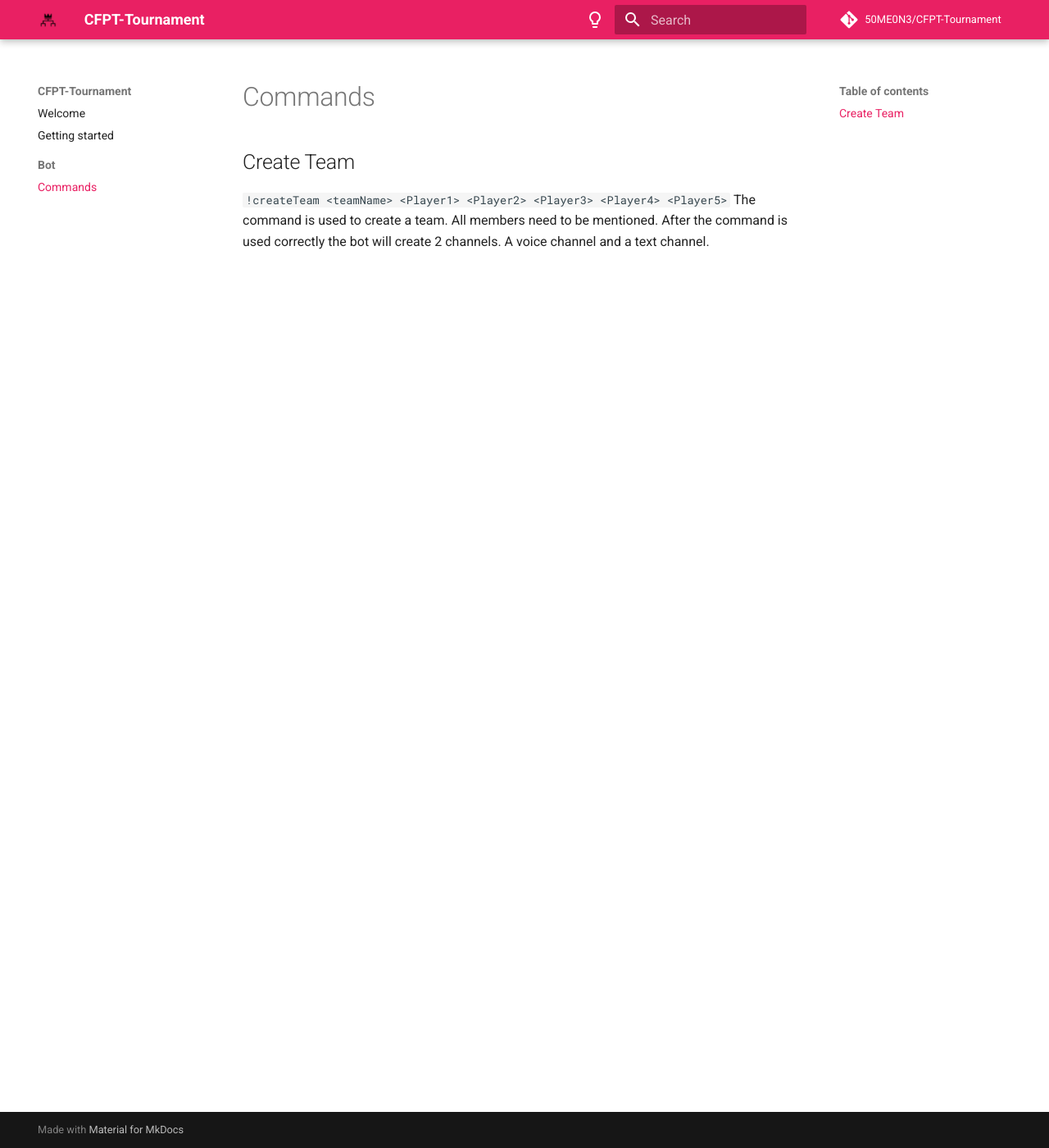
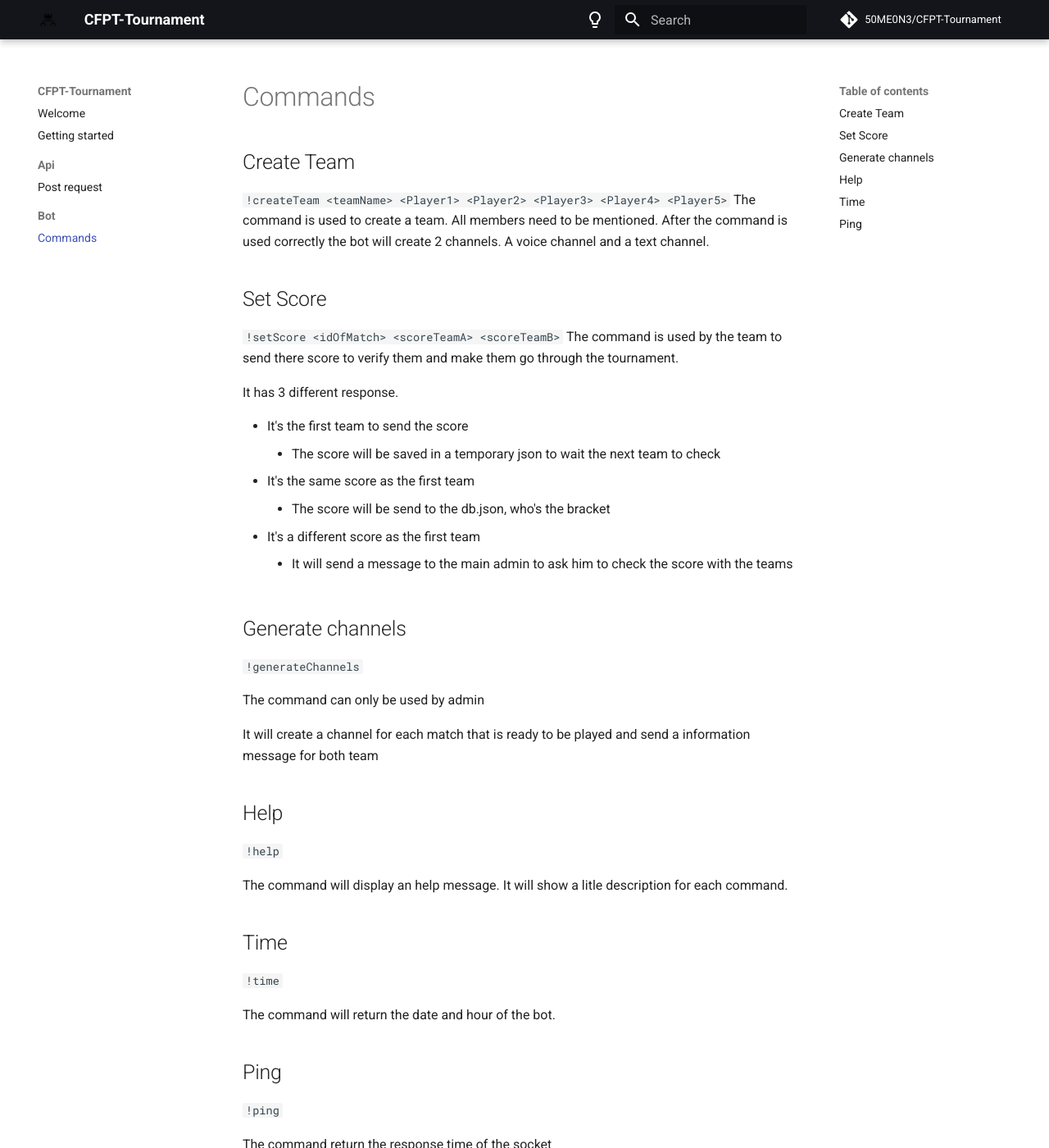
Before and after one commit to 50ME0N3/CFPT-Tournament, an MkDocs documentation site: the page built from docs/Bot/commands.md, in a window 1280 px wide and 1400 px high. Shown: the whole window at 82% size. Built offline with MkDocs 1.6.1 and Material for MkDocs 9.7.7, drawn with Linux system fonts in a browser that asks for light colours; comment, search, counter and statistics services are not loaded.

Commit message:
added some documentation

```diff
--- a/docs/Bot/commands.md
+++ b/docs/Bot/commands.md
@@ -1,3 +1,38 @@
 ## Create Team
 `!createTeam <teamName> <Player1> <Player2> <Player3> <Player4> <Player5>`
 The command is used to create a team. All members need to be mentioned. After the command is used correctly the bot will create 2 channels. A voice channel and a text channel.
+
+## Set Score
+`!setScore <idOfMatch> <scoreTeamA> <scoreTeamB>`
+The command is used by the team to send there score to verify them and make them go through the tournament.
+
+It has 3 different response.
+
+-   It's the first team to send the score
+    -   The score will be saved in a temporary json to wait the next team to check
+-   It's the same score as the first team
+    - The score will be send to the db.json, who's the bracket
+-   It's a different score as the first team
+    - It will send a message to the main admin to ask him to check the score with the teams
+
+## Generate channels
+`!generateChannels`
+
+The command can only be used by admin
+
+It will create a channel for each match that is ready to be played and send a information message for both team
+
+## Help
+`!help`
+
+The command will display an help message. It will show a litle description for each command.
+
+## Time
+`!time`
+
+The command will return the date and hour of the bot.
+
+## Ping
+`!ping`
+
+The command return the response time of the socket
--- a/mkdocs.yml
+++ b/mkdocs.yml
@@ -14,14 +14,14 @@ theme:
     repo: fontawesome/brands/git-alt
   palette:
       - scheme: default
-        primary: pink
-        accent: purple
+        primary: black
+        accent: cyan
         toggle:
           icon: material/lightbulb-outline
           name: Switch to dark mode
       - scheme: slate
-        primary: pink
-        accent: purple
+        primary: white
+        accent: cyan
         toggle:
           icon: material/lightbulb
           name: Switch to light mode
```
Also changed, not shown: docs/Api/Request.md (added, +9 -0 lines).
